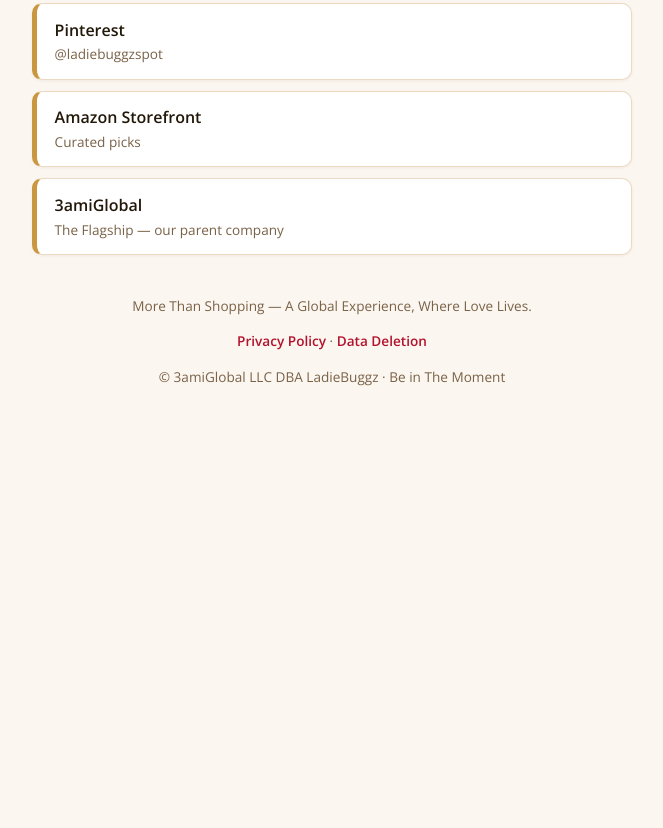
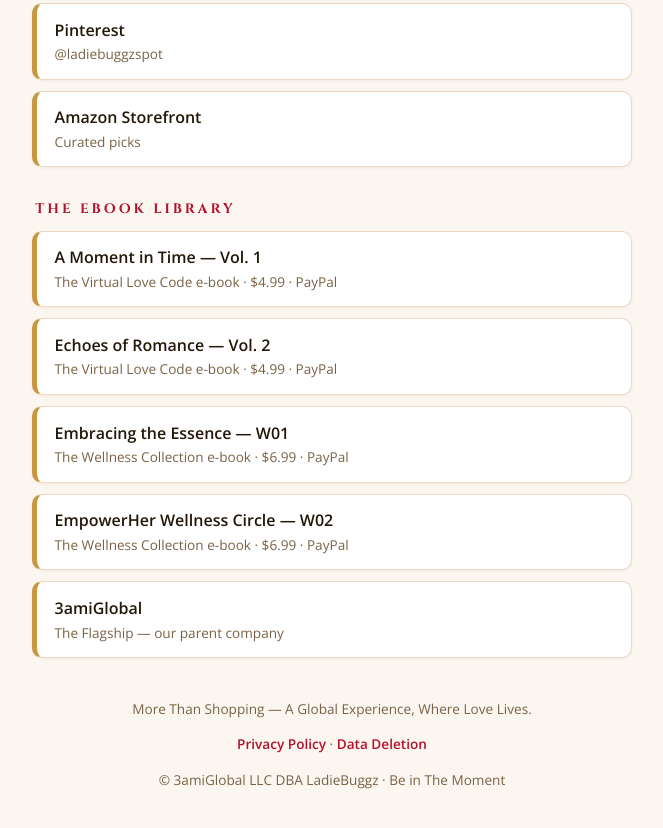
Before and after one commit to 3amiMatrix/LadieBuggz.Com, a plain HTML site: page links.html in a window 1280 px wide. Shown: the part 831-1659 px from the top of the page, without its empty margins (308-971 px from the left). Before the commit the page ends 1264 px from the top, so only its background shows below. Drawn offline with nearby package versions, Linux system fonts and the light colour scheme.

Commit message:
Add The Ebook Library section — four PayPal ebook links (Vols. 1-2, W01-W02)

```diff
--- a/links.html
+++ b/links.html
@@ -21,6 +21,7 @@
   .links a{display:block;background:var(--card);border:1px solid #ecd9c3;border-left:5px solid var(--gold);border-radius:10px;padding:.85rem 1.1rem;color:var(--ink);text-decoration:none;font-weight:600;box-shadow:0 1px 3px rgba(60,30,0,.06)}
   .links a:hover{border-left-color:var(--crimson)}
   .links a span{display:block;font-weight:400;font-size:.85rem;color:#7a6248}
+  .group{font-family:"Cinzel",serif;font-size:.85rem;font-weight:700;letter-spacing:.22em;text-transform:uppercase;color:var(--crimson);margin:1.3rem 0 -.1rem;padding-left:.2rem}
   .position{margin:2.2rem auto 0;font-size:.9rem;font-style:italic;color:#5c4630;max-width:520px}
   footer{margin-top:2.5rem;font-size:.85rem;color:#7a6248}
   footer a{color:var(--crimson);text-decoration:none;font-weight:600}
@@ -43,6 +44,11 @@
     <a href="https://www.youtube.com/@LadieBuggzVirtualX">YouTube <span>@LadieBuggzVirtualX</span></a>
     <a href="https://www.pinterest.com/ladiebuggzspot/">Pinterest <span>@ladiebuggzspot</span></a>
     <a href="https://www.amazon.com/shop/influencer-03705b28">Amazon Storefront <span>Curated picks</span></a>
+    <p class="group">The Ebook Library</p>
+    <a href="https://www.paypal.com/ncp/payment/PLB-B8P9JUGCE6HE">A Moment in Time — Vol. 1 <span>The Virtual Love Code e-book · $4.99 · PayPal</span></a>
+    <a href="https://www.paypal.com/ncp/payment/PLB-QYDQG6RG8KLJ">Echoes of Romance — Vol. 2 <span>The Virtual Love Code e-book · $4.99 · PayPal</span></a>
+    <a href="https://www.paypal.com/ncp/payment/PLB-PYG4PWDR578R">Embracing the Essence — W01 <span>The Wellness Collection e-book · $6.99 · PayPal</span></a>
+    <a href="https://www.paypal.com/ncp/payment/PLB-7JCCSYMRKR4R">EmpowerHer Wellness Circle — W02 <span>The Wellness Collection e-book · $6.99 · PayPal</span></a>
     <a href="https://3amiglobal.com">3amiGlobal <span>The Flagship — our parent company</span></a>
   </nav>
 
```
